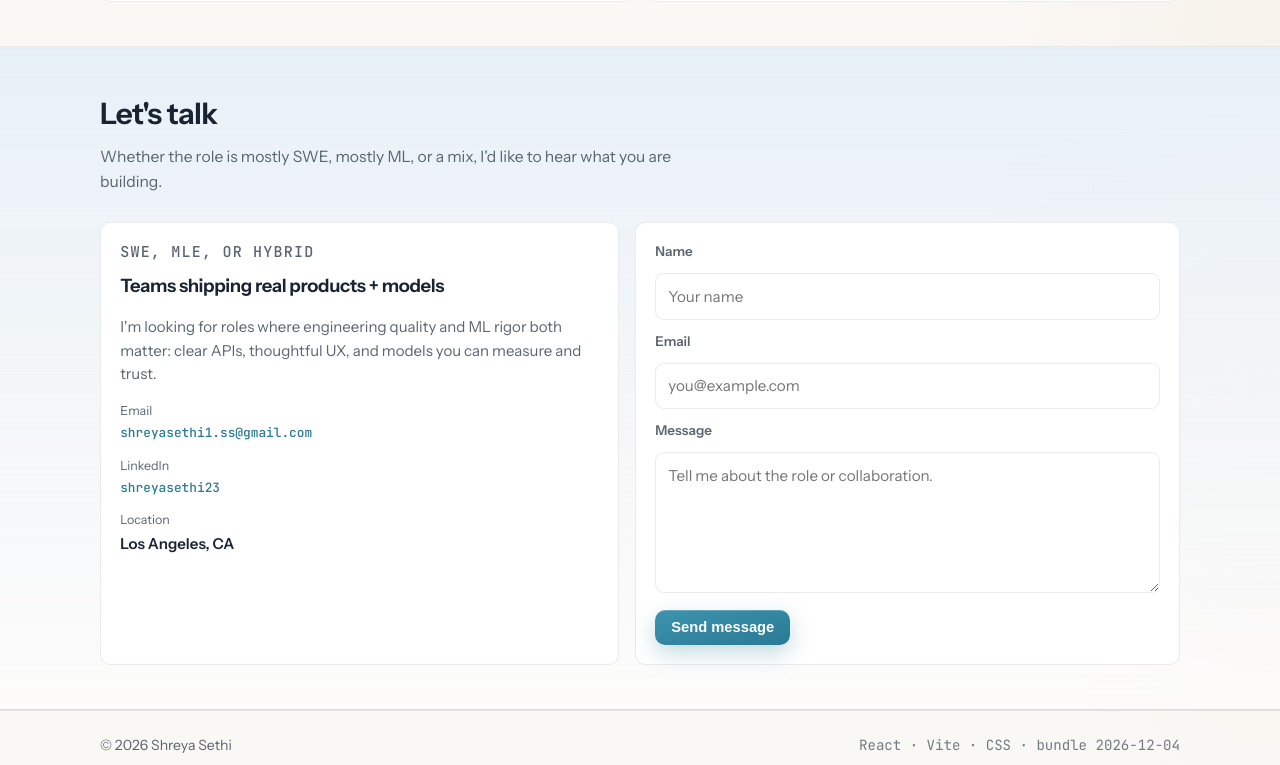
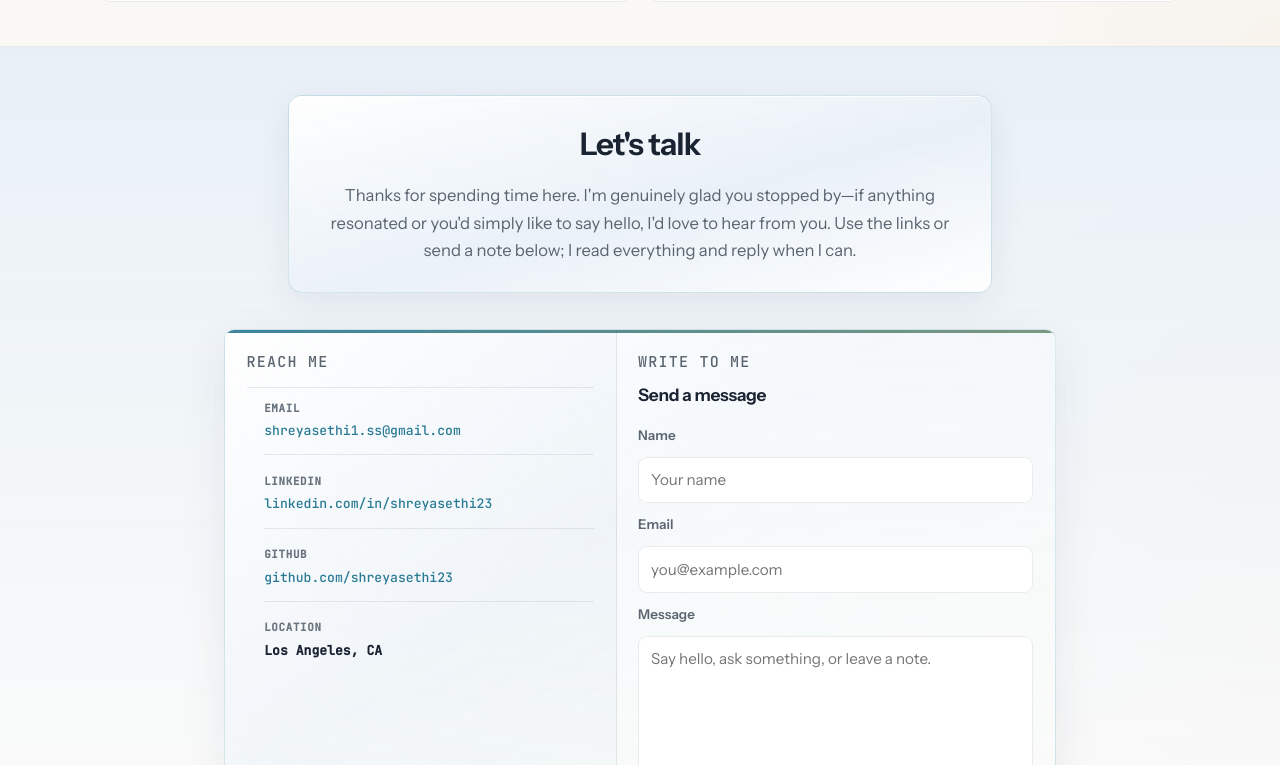
Before and after one commit to shreyasethi23/shreya-portfolio, a React (Vite) app: page / in a window 1280 px wide. Shown: the part 3435-4200 px from the top of the page. Built offline with nearby package versions, Linux system fonts and the light colour scheme.

Commit message:
Contact: unified panel, warm intro copy, simplified reach-out section
Single card mixing links and form; remove role-specific explanations.
Improve contact section styling and placeholders.

Made-with: Cursor

```diff
--- a/src/App.jsx
+++ b/src/App.jsx
@@ -365,62 +365,83 @@ function App() {
           </div>
         </section>
 
-        <section id="contact" className="section alt alt--cool">
+        <section id="contact" className="section alt alt--cool section-contact">
           <div className="container">
-            <div className="section-head">
+            <header className="contact-intro-band">
               <h2>Let&apos;s talk</h2>
-              <p>
-                Whether the role is mostly SWE, mostly ML, or a mix, I&apos;d like to hear what you are
-                building.
+              <p className="contact-intro-text">
+                Thanks for spending time here. I&apos;m genuinely glad you stopped by—if anything
+                resonated or you&apos;d simply like to say hello, I&apos;d love to hear from you. Use
+                the links or send a note below; I read everything and reply when I can.
               </p>
-            </div>
+            </header>
             <div className="contact-shell">
-              <article className="card contact-card">
-                <p className="contact-kicker">SWE, MLE, or hybrid</p>
-                <h3>Teams shipping real products + models</h3>
-                <p>
-                  I&apos;m looking for roles where engineering quality and ML rigor both matter: clear
-                  APIs, thoughtful UX, and models you can measure and trust.
-                </p>
-                <div className="contact-methods">
-                  <p>
-                    <span>Email</span>
-                    <a href="mailto:shreyasethi1.ss@gmail.com">shreyasethi1.ss@gmail.com</a>
-                  </p>
-                  <p>
-                    <span>LinkedIn</span>
+              <article className="card contact-panel">
+                <div className="contact-panel-grid">
+                  <div className="contact-panel-col contact-panel-col--links">
+                    <p className="contact-kicker">Reach me</p>
+                    <ul className="contact-channels" role="list">
+                      <li className="contact-channel">
+                        <span className="contact-channel-label">Email</span>
+                        <a className="contact-channel-value" href="mailto:shreyasethi1.ss@gmail.com">
+                          shreyasethi1.ss@gmail.com
+                        </a>
+                      </li>
+                      <li className="contact-channel">
+                        <span className="contact-channel-label">LinkedIn</span>
                         <a
+                          className="contact-channel-value"
                           href="https://www.linkedin.com/in/shreyasethi23/"
                           target="_blank"
                           rel="noreferrer"
                         >
-                      shreyasethi23
+                          linkedin.com/in/shreyasethi23
                         </a>
-                  </p>
-                  <p>
-                    <span>Location</span>
-                    <strong>Los Angeles, CA</strong>
-                  </p>
+                      </li>
+                      <li className="contact-channel">
+                        <span className="contact-channel-label">GitHub</span>
+                        <a
+                          className="contact-channel-value"
+                          href="https://github.com/shreyasethi23"
+                          target="_blank"
+                          rel="noreferrer"
+                        >
+                          github.com/shreyasethi23
+                        </a>
+                      </li>
+                      <li className="contact-channel">
+                        <span className="contact-channel-label">Location</span>
+                        <span className="contact-channel-static">Los Angeles, CA</span>
+                      </li>
+                    </ul>
                   </div>
-              </article>
-
+                  <div className="contact-panel-col contact-panel-col--form">
+                    <p className="contact-kicker">Write to me</p>
+                    <h3 className="contact-panel-form-title">Send a message</h3>
                     <form
                       action="https://formspree.io/f/mqalddzr"
                       method="POST"
-                className="card contact-form"
+                      className="contact-form"
                     >
                       <label htmlFor="name">Name</label>
-                <input id="name" name="name" type="text" placeholder="Your name" required />
+                      <input id="name" name="name" type="text" placeholder="Your name" autoComplete="name" required />
 
                       <label htmlFor="email">Email</label>
-                <input id="email" name="email" type="email" placeholder="you@example.com" required />
+                      <input
+                        id="email"
+                        name="email"
+                        type="email"
+                        placeholder="you@example.com"
+                        autoComplete="email"
+                        required
+                      />
 
                       <label htmlFor="message">Message</label>
                       <textarea
                         id="message"
                         name="message"
                         rows="5"
-                  placeholder="Tell me about the role or collaboration."
+                        placeholder="Say hello, ask something, or leave a note."
                         required
                       />
 
@@ -428,6 +449,9 @@ function App() {
                         Send message
                       </button>
                     </form>
+                  </div>
+                </div>
+              </article>
             </div>
           </div>
         </section>
--- a/src/index.css
+++ b/src/index.css
@@ -686,31 +686,44 @@ h2 {
   opacity: 0.9;
 }
 
-.contact-card a {
-  font-family: var(--mono);
-  font-size: 0.8rem;
-  font-weight: 500;
-  color: var(--accent);
-  text-decoration: none;
-  border-bottom: 1px solid transparent;
-  transition: border-color 0.15s ease, color 0.15s ease;
+/* Contact */
+.section-contact {
+  padding: 3rem 0 3.25rem;
 }
 
-.contact-card a:hover {
-  border-bottom-color: var(--accent);
+.contact-intro-band {
+  margin: 0 auto 2.25rem;
+  max-width: 44rem;
+  padding: 1.5rem 1.65rem 1.65rem;
+  text-align: center;
+  border-radius: var(--radius);
+  border: 1px solid rgba(42, 122, 148, 0.18);
+  background: linear-gradient(
+    165deg,
+    rgba(255, 255, 255, 0.97) 0%,
+    rgba(232, 240, 247, 0.65) 55%,
+    rgba(255, 255, 255, 0.92) 100%
+  );
+  box-shadow: var(--shadow);
 }
 
-/* Contact */
-.contact-shell {
-  display: grid;
-  grid-template-columns: 1fr 1.05fr;
-  gap: 1rem;
+.contact-intro-band h2 {
+  margin: 0 0 0.85rem;
+  font-size: clamp(1.55rem, 2.6vw, 1.95rem);
+  letter-spacing: -0.03em;
 }
 
-@media (max-width: 900px) {
-  .contact-shell {
-    grid-template-columns: 1fr;
-  }
+.contact-intro-text {
+  margin: 0;
+  font-size: clamp(0.96rem, 1.8vw, 1.04rem);
+  line-height: 1.68;
+  color: var(--text-muted);
+  text-wrap: pretty;
+}
+
+.contact-shell {
+  max-width: 52rem;
+  margin: 0 auto;
 }
 
 .contact-kicker {
@@ -723,31 +736,145 @@ h2 {
   color: var(--accent-2);
 }
 
-.contact-card h3 {
-  margin: 0.45rem 0 0.65rem;
-  font-size: 1.15rem;
+.contact-panel {
+  position: relative;
+  overflow: hidden;
+  margin: 0;
+  padding: 0;
+  border: 1px solid rgba(42, 122, 148, 0.16);
+  background: linear-gradient(
+    145deg,
+    rgba(255, 255, 255, 0.98) 0%,
+    rgba(232, 240, 247, 0.42) 42%,
+    rgba(236, 243, 234, 0.35) 100%
+  );
+  box-shadow: 0 14px 48px rgba(26, 35, 50, 0.07);
 }
 
-.contact-methods {
-  margin-top: 1rem;
-  display: grid;
-  gap: 0.75rem;
+.contact-panel::before {
+  content: '';
+  position: absolute;
+  top: 0;
+  left: 0;
+  right: 0;
+  height: 3px;
+  background: linear-gradient(90deg, var(--accent), rgba(90, 125, 95, 0.85));
+  opacity: 0.92;
 }
 
-.contact-methods p {
-  margin: 0;
+.contact-panel-grid {
   display: grid;
-  gap: 0.15rem;
+  grid-template-columns: 1fr 1.12fr;
+  gap: 0;
+  align-items: stretch;
 }
 
-.contact-methods span {
-  color: var(--text-muted);
-  font-size: 0.78rem;
+@media (max-width: 820px) {
+  .contact-panel-grid {
+    grid-template-columns: 1fr;
+  }
 }
 
-.contact-methods strong {
+.contact-panel-col {
+  padding: 1.35rem 1.35rem 1.4rem;
+}
+
+.contact-panel-col--links {
+  border-right: 1px solid var(--border);
+}
+
+@media (max-width: 820px) {
+  .contact-panel-col--links {
+    border-right: none;
+    border-bottom: 1px solid var(--border);
+    padding-bottom: 1.25rem;
+  }
+}
+
+.contact-panel-col--form {
+  background: rgba(255, 255, 255, 0.45);
+}
+
+.contact-panel-col--links .contact-kicker {
+  margin-bottom: 0.75rem;
+}
+
+.contact-panel-col--form .contact-kicker {
+  margin-bottom: 0.45rem;
+}
+
+.contact-panel-form-title {
+  margin: 0 0 1rem;
+  font-size: 1.1rem;
+  font-weight: 650;
+  letter-spacing: -0.02em;
   color: var(--text);
+}
+
+.contact-panel h3.contact-panel-form-title {
+  margin-top: 0;
+  margin-bottom: 1rem;
+}
+
+.contact-channels {
+  margin: 0;
+  padding: 0;
+  list-style: none;
+  display: grid;
+  gap: 0;
+  border-top: 1px solid var(--border);
+}
+
+.contact-channel {
+  margin: 0;
+  padding: 0.75rem 0;
+  display: grid;
+  gap: 0.28rem;
+  border-bottom: 1px solid var(--border);
+}
+
+.contact-channel:last-child {
+  border-bottom: none;
+  padding-bottom: 0;
+}
+
+.contact-channel-label {
+  font-family: var(--mono);
+  font-size: 0.68rem;
+  font-weight: 650;
+  letter-spacing: 0.06em;
+  text-transform: uppercase;
+  color: var(--text-muted);
+  opacity: 0.9;
+}
+
+.contact-channel-value {
+  margin: 0;
+  font-family: var(--mono);
+  font-size: 0.82rem;
+  font-weight: 500;
+  color: var(--accent);
+  text-decoration: none;
+  border-bottom: 1px solid transparent;
+  transition: border-color 0.15s ease, color 0.15s ease;
+  word-break: break-word;
+}
+
+.contact-channel-value:hover {
+  border-bottom-color: var(--accent);
+}
+
+.contact-channel-value:focus-visible {
+  outline: 2px solid var(--accent);
+  outline-offset: 3px;
+  border-radius: 4px;
+}
+
+.contact-channel-static {
+  font-family: var(--mono);
+  font-size: 0.82rem;
   font-weight: 600;
+  color: var(--text);
 }
 
 .contact-form {
@@ -788,6 +915,11 @@ h2 {
   justify-self: start;
 }
 
+.contact-form .btn:focus-visible {
+  outline: 2px solid var(--accent);
+  outline-offset: 3px;
+}
+
 /* Footer */
 .footer {
   padding: 1.5rem 0 2rem;
```
Lines whose indentation alone changed are shown as unchanged.
